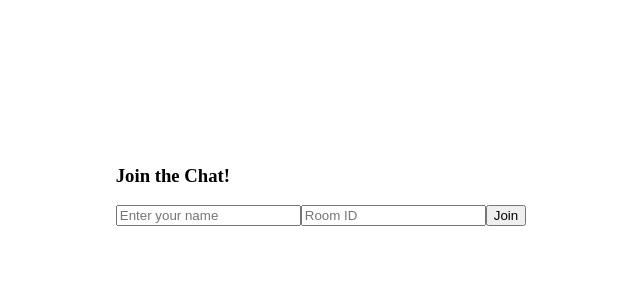
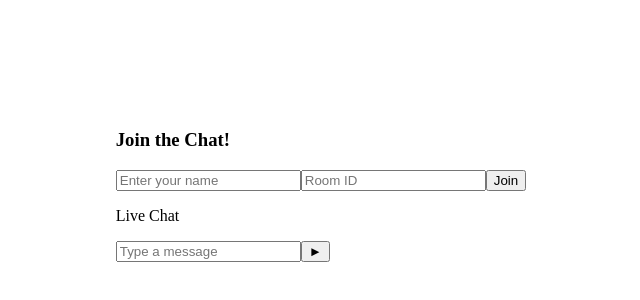
Before and after one commit to Matiss1337/Chat-App, a React (Vite) app in the folder client/: page / in a window 1280 px wide. Shown: the part 222-522 px from the top of the page, without its empty margins (319-959 px from the left). Built offline with nearby package versions, Linux system fonts and the light colour scheme; no server answers.

Commit message:
chat comes together

```diff
--- a/client/src/App.tsx
+++ b/client/src/App.tsx
@@ -2,7 +2,8 @@ import { useState } from 'react'
 import './App.css'
 import { io } from 'socket.io-client'
 const socket = io('http://localhost:3001')
-//this coonect me to socket.io server
+//this connect me to socket.io server
+import { Chat } from './components/Chat'
 
 
 
@@ -14,6 +15,7 @@ function App() {
 
   const joinRoom = () => {
     if(userName!=="" && room!==""){
+      socket.emit('join_room', room)
     }
   }
 
@@ -30,6 +32,8 @@ onChange={(event) => {setUserName(event.target.value)}}/>
 onChange={(event) => {setRoom(event.target.value)}}/>
 
 <button onClick={joinRoom}>Join</button>
+
+<Chat socket={socket} userName={userName} room={room}/>
 </div>
     </div>
   )
--- /dev/null
+++ b/client/src/components/Chat.tsx
@@ -0,0 +1,39 @@
+import React, {useEffect, useState} from 'react'
+
+export const Chat = ({socket, userName, room}) => {
+
+const [msg, setMsg] = useState<string>("")
+
+const sendMsg = async () => {
+    if(msg !== ""){
+        const msgData = {
+            room: room,
+            author: userName,
+            message: msg,
+            time: new Date().toLocaleTimeString()
+        }
+        await socket.emit('send_message', msgData)
+    }
+}
+
+
+useEffect(() => {
+    socket.on('receive_message', (data) => {
+        console.log(data)
+    })
+}, [socket])
+
+  return (
+    <div className='Chat'>
+        <div className="ChatHeader">
+            <p>Live Chat</p>
+        </div>
+        <div className="ChatBody"></div>
+        <div className="ChatFooter">
+    <input type="text" placeholder="Type a message"
+            onChange={(event) => {setMsg(event.target.value)}}/>
+            <button onClick={sendMsg}>&#9658;</button>
+        </div>
+    </div>
+  )
+}
```
Also changed, not shown: 1 other file (tests, documents, lock files or other folders).
